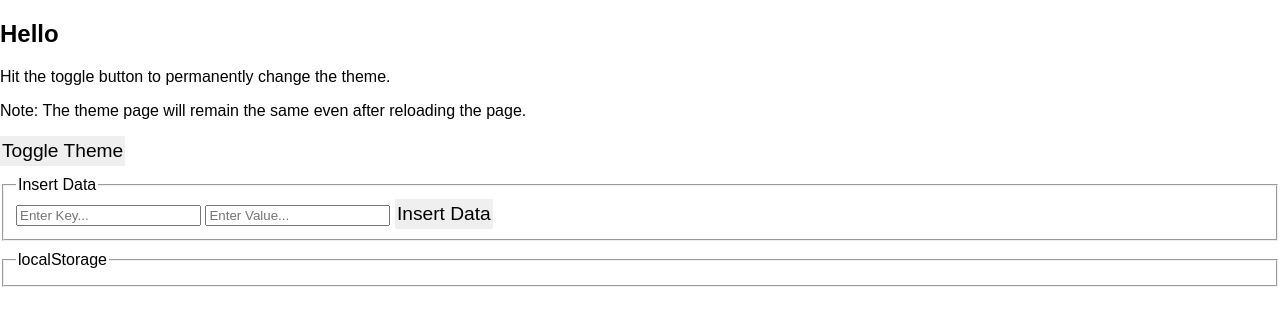
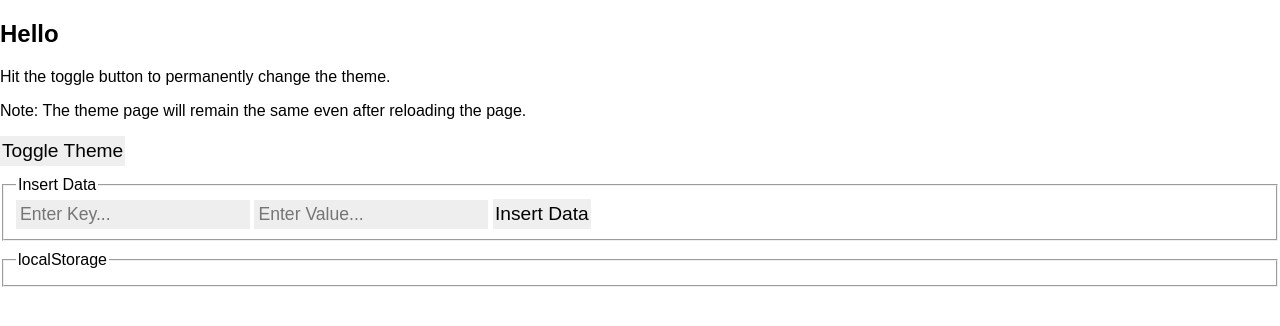
Before and after one commit to AbidAlWassie/JavaScript-Permanent-Theme-Toggle, a plain HTML site: page localStorage/index.html in a window 1280 px wide. Drawn offline with Linux system fonts and the light colour scheme.

Commit message:
a minor change

```diff
--- a/localStorage/css/styles.css
+++ b/localStorage/css/styles.css
@@ -5,11 +5,8 @@ html.dark {
 
 html.dark input {
   background-color: #444;
+  color: #fff;
   outline: 0;
-  border: 0;
-  color: #fff;
-  padding: 4px 4px;
-  font-size: 1.1rem;
 }
 
 html.dark button {
@@ -26,6 +23,13 @@ body {
   font-family: Arial, Helvetica, sans-serif;
 }
 
+input {
+  border: 0;
+  padding: 4px 4px;
+  font-size: 1.1rem;
+  background-color: #eee;
+}
+
 button {
   padding: 4px 2px;
   font-size: 1.2rem;
```
